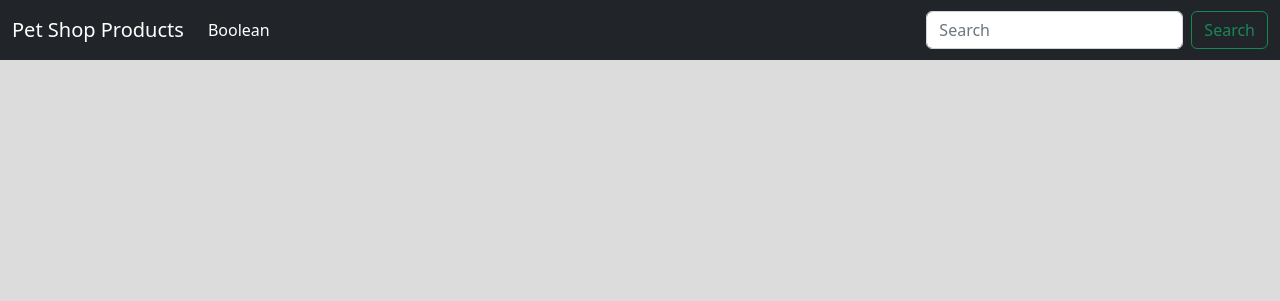
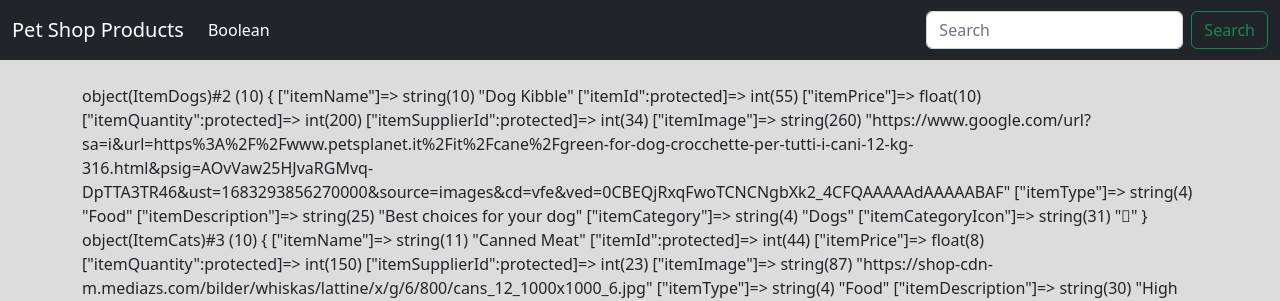
Before and after one commit to FrancescoCauzzi/php-oop-2, a PHP site: page / in a window 1280 px wide. Shown: the top 301 px of the page. Run offline with PHP 8.4, Linux system fonts and the light colour scheme.

Commit message:
feat: aggiunta classi per cani e gatti

```diff
--- a/Models/Item.php
+++ b/Models/Item.php
@@ -2,17 +2,26 @@
 class Item
 {
     public $itemName;
+    protected $itemId;
+    public $itemPrice;
+    protected $itemQuantity;
+    protected $itemSupplierId;
+    public $itemImage;
+    public $itemType;
+    public $itemDescription;
     public $itemCategory;
-    public $itemPrice;
-    public $itemQuantity;
-    public $itemSupplier;
 
-    public function __construct($itemName, $itemCategory, $itemPrice, $itemQuantity, $itemSupplier)
+
+    public function __construct(string $itemName, int $itemId, float $itemPrice, int $itemQuantity, int $itemSupplierId, string $itemImage, string $itemType, string $itemDescription, string $itemCategory)
     {
         $this->itemName = $itemName;
-        $this->itemCategory = $itemCategory;
+        $this->itemId = $itemId;
         $this->itemPrice = $itemPrice;
         $this->itemQuantity = $itemQuantity;
-        $this->itemSupplier = $itemSupplier;
+        $this->itemSupplierId = $itemSupplierId;
+        $this->itemImage = $itemImage;
+        $this->itemType = $itemType;
+        $this->itemDescription = $itemDescription;
+        $this->itemCategory = $itemCategory;
     }
 }
--- /dev/null
+++ b/Models/ItemCats.php
@@ -0,0 +1,11 @@
+<?php
+class ItemCats extends Item
+{
+
+    public $itemCategoryIcon;
+    public function __construct($itemName, $itemId, $itemPrice, $itemQuantity, $itemSupplierId, $itemImage, $itemType, $itemDescription, $itemCategory, string $itemCategoryIcon)
+    {
+        parent::__construct($itemName, $itemId, $itemPrice, $itemQuantity, $itemSupplierId, $itemImage, $itemType, $itemDescription, $itemCategory);
+        $this->itemCategoryIcon = $itemCategoryIcon;
+    }
+}
--- /dev/null
+++ b/Models/ItemDogs.php
@@ -0,0 +1,10 @@
+<?php
+class ItemDogs extends Item
+{
+    public $itemCategoryIcon;
+    public function __construct($itemName, $itemId, $itemPrice, $itemQuantity, $itemSupplierId, $itemImage, $itemType, $itemDescription, $itemCategory, string $itemCategoryIcon)
+    {
+        parent::__construct($itemName, $itemId, $itemPrice, $itemQuantity, $itemSupplierId, $itemImage, $itemType, $itemDescription, $itemCategory);
+        $this->itemCategoryIcon = $itemCategoryIcon;
+    }
+}
--- a/db.php
+++ b/db.php
@@ -1,6 +1,7 @@
 <?php
-$movie1 = new Movie("The Godfather", ["Crime", "Drama"], 1972, 175);
-$movie2 = new Movie("Avatar", ["Action", "Adventure", "Sci-Fi"], 2009, 162);
-$movie3 = new Movie("Jaws", ["Thriller", "Horror"], 1975, 124);
 
-$movies = [$movie1, $movie2, $movie3];
+$dogKibble55 = new ItemDogs("Dog Kibble", 55, 10.00, 200, 34, "https://www.google.com/url?sa=i&url=https%3A%2F%2Fwww.petsplanet.it%2Fit%2Fcane%2Fgreen-for-dog-crocchette-per-tutti-i-cani-12-kg-316.html&psig=AOvVaw25HJvaRGMvq-DpTTA3TR46&ust=1683293856270000&source=images&cd=vfe&ved=0CBEQjRxqFwoTCNCNgbXk2_4CFQAAAAAdAAAAABAF", "Food", "Best choices for your dog", "Dogs", "<i class='fa-solid fa-dog'></i>");
+
+$cannedCatMeat44 = new ItemCats("Canned Meat", 44, 8.00, 150, 23, "https://shop-cdn-m.mediazs.com/bilder/whiskas/lattine/x/g/6/800/cans_12_1000x1000_6.jpg", "Food", "High quality meat for your cat", "Cats", "<i class='fa-solid fa-cat'></i>");
+
+$allItems = [$dogKibble55, $cannedCatMeat44];
--- a/index.php
+++ b/index.php
@@ -1,4 +1,8 @@
 <?php
+
+require_once './Models/Item.php';
+require_once './Models/ItemDogs.php';
+require_once './Models/ItemCats.php';
 
 
 
@@ -11,6 +15,9 @@
     <meta charset="utf-8">
     <meta name="viewport" content="width=device-width, initial-scale=1">
     <title>Pet Shop Products</title>
+    <!-- Font Awesome -->
+    <link rel="stylesheet" href="https://cdnjs.cloudflare.com/ajax/libs/font-awesome/5.15.3/css/fontawesome.min.css" integrity="sha512-FOV7TfTJXOY3COVBjK+/l8pJlRkcygMKa2j4aGx8s6enEcnXeBh6+0f6Kz1pwfybf1hL0p0o+EGxMjcjps/gIw==" crossorigin="anonymous" referrerpolicy="no-referrer" />
+    <!-- Bootstrap -->
     <link href="https://cdn.jsdelivr.net/npm/bootstrap@5.2.3/dist/css/bootstrap.min.css" rel="stylesheet" integrity="sha384-rbsA2VBKQhggwzxH7pPCaAqO46MgnOM80zW1RWuH61DGLwZJEdK2Kadq2F9CUG65" crossorigin="anonymous">
     <style>
         * {
@@ -49,8 +56,31 @@
 
         <div class="container py-4 __my-ctn">
             <?php
+            // Start the session
+            session_start();
 
+            // Include the db.php file
+            require_once('db.php');
+
+
+            $_SESSION['allItems'] = $allItems;
+
+
+            foreach ($_SESSION['allItems'] as $index => $item) {
+                var_dump($item);
+            }
             ?>
+
+            <div class="card" style="width: 18rem;">
+                <img src="..." class="card-img-top" alt="...">
+                <div class="card-body">
+                    <h5 class="card-title">Card title</h5>
+                    <p class="card-text">Some quick example text to build on the card title and make up the bulk of the card's content.</p>
+                    <a href="#" class="btn btn-primary">Go somewhere</a>
+                </div>
+            </div>
+
+
 
 
         </div>
```
